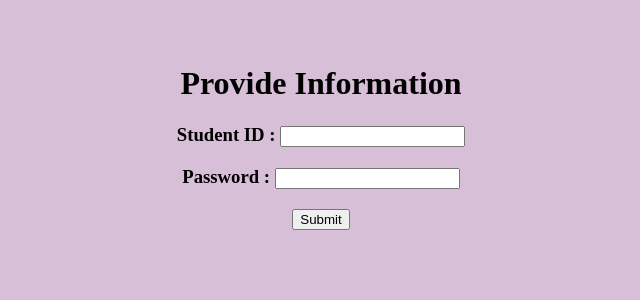
After one commit to Sumaiya-uiu/extendedUCAM, a PHP site: page /Software_project/login.php in a window 1280 px wide. The commit adds this page. Shown: the top 300 px of the page, without its empty margins (319-959 px from the left). Run offline with PHP 8.4, Linux system fonts and the light colour scheme.

Commit message:
log in system added for each student

```diff
--- a/course_selection.php
+++ b/course_selection.php
@@ -13,7 +13,7 @@
     <h1>Course Selection</h1>
       </br>
 
-<form method=get action=read.php>
+<form method=get action=selected_course_by_student.php>
     <select type="text" value="Course Section" class="form-control" name ="course_code">
                 <?php
                 require_once('db_connect.php');
--- /dev/null
+++ b/login.php
@@ -0,0 +1,71 @@
+<?php
+    session_start();
+?>
+
+<!DOCTYPE html>
+<html>
+  <body>
+    <body style="background-color:Thistle;"></body>
+    </br>
+    </br>
+	<style>
+		h1 {text-align: center;}
+		h3 {text-align: center;}
+		p {text-align: center;}
+		div {text-align: center;}
+	</style>
+
+	<h1>Provide Information</h1>
+
+<?php
+	require_once('db_connect.php');
+
+	$connect = mysqli_connect( HOST, USER, PASS, DB )
+		or die("Can not connect");
+
+    $student_id = '';
+    $password = '';
+
+    $invalid_credential = false;
+
+    if( isset($_GET["student_id"]) )
+    {
+        $student_id = $_GET['student_id'];
+        $password = $_GET['password'];
+
+        $result = mysqli_query( $connect, "SELECT * FROM student WHERE student_id = '$student_id' AND password = '$password'" );
+
+        if(mysqli_num_rows($result) == 0)
+        {
+            $invalid_credential = true;
+        } else {
+            $_SESSION["student_id"] = $student_id;
+            $_SESSION["password"] = $password;
+
+            header("Location: index.html");
+        }
+    }
+?>
+
+<form method=get action=login.php>
+<h3>
+	Student ID : <input type=text name=student_id> <br>
+
+	<p>
+
+	Password : <input type=password name=password> <br>
+
+	<p>
+
+    <?php
+    if($invalid_credential){
+        echo "<p style='color:red'>Invalid student id or password</p>";
+    }
+    ?>
+
+	<h3><input type=submit value=Submit>
+</h1>
+</form>
+
+  </body>
+</html>
```
Also changed, not shown: logout.php (added, +7 -0 lines), select_course.php (deleted, +0 -50 lines), 1 other file.
